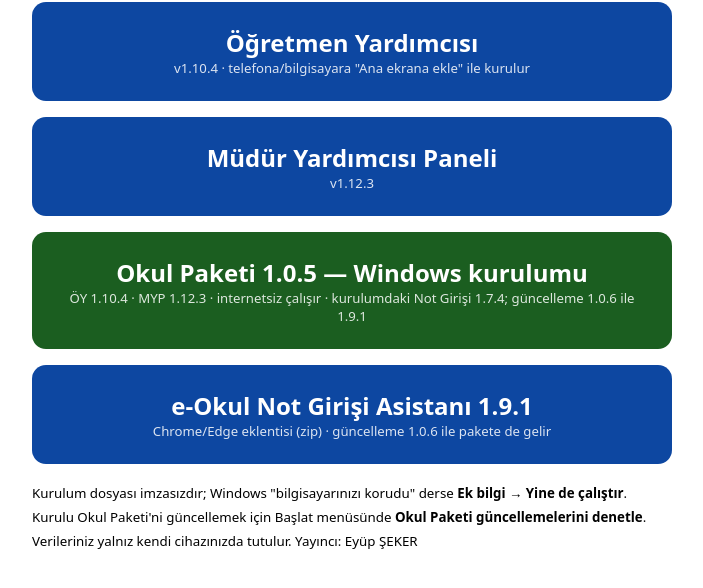
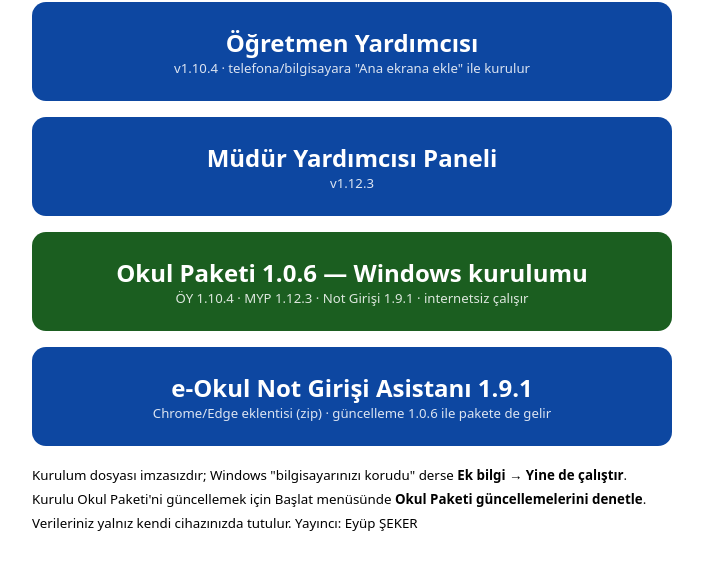
Before and after one commit to aytekinsugar1903/egitim-yardimci, a plain HTML site: page index.html in a window 1280 px wide. Shown: the part 108-696 px from the top of the page, without its empty margins (288-991 px from the left). Drawn offline with Linux system fonts and the light colour scheme.

Commit message:
Okul Paketi 1.0.6: Windows kurulum exe yenilendi (Not Girişi 1.9.1)
Kurulum dosyası yeniden üretildi; açılış sayfasındaki eski 1.7.4/1.0.5 metni düzeltildi.

```diff
--- a/index.html
+++ b/index.html
@@ -6,7 +6,7 @@ a.k{background:#1b5e20}a:focus-visible{outline:3px solid #f2a900;outline-offset:
 <body><h1>Eğitim Yardımcı</h1>
 <a class="b" href="oy/">Öğretmen Yardımcısı<small>v1.10.4 · telefona/bilgisayara "Ana ekrana ekle" ile kurulur</small></a>
 <a class="b" href="myp/">Müdür Yardımcısı Paneli<small>v1.12.3</small></a>
-<a class="b k" href="okul-paketi/EvrakAsistani-OkulPaketi-Kurulum-1.0.5.exe" download>Okul Paketi 1.0.5 — Windows kurulumu<small>ÖY 1.10.4 · MYP 1.12.3 · internetsiz çalışır · kurulumdaki Not Girişi 1.7.4; güncelleme 1.0.6 ile 1.9.1</small></a>
+<a class="b k" href="okul-paketi/EvrakAsistani-OkulPaketi-Kurulum-1.0.6.exe" download>Okul Paketi 1.0.6 — Windows kurulumu<small>ÖY 1.10.4 · MYP 1.12.3 · Not Girişi 1.9.1 · internetsiz çalışır</small></a>
 <a class="b" href="okul-paketi/eokul-not-girisi-asistani-v1.9.1.zip" download>e-Okul Not Girişi Asistanı 1.9.1<small>Chrome/Edge eklentisi (zip) · güncelleme 1.0.6 ile pakete de gelir</small></a>
 <p><small>Kurulum dosyası imzasızdır; Windows "bilgisayarınızı korudu" derse <b>Ek bilgi → Yine de çalıştır</b>. Kurulu Okul Paketi'ni güncellemek için Başlat menüsünde <b>Okul Paketi güncellemelerini denetle</b>. Verileriniz yalnız kendi cihazınızda tutulur. Yayıncı: Eyüp ŞEKER</small></p>
 </body></html>
```
Also changed, not shown: okul-paketi/manifest.json, 6 other files.
